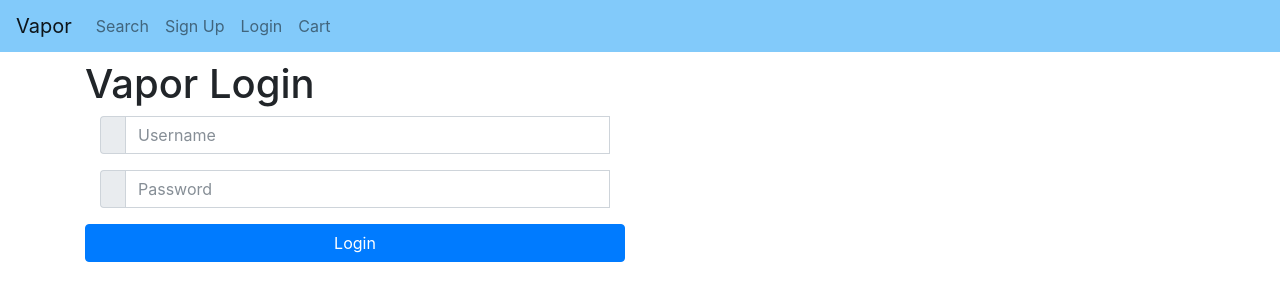
After one commit to rahul-tuladhar/cs4750-databases-final-project, a Django app: page /user/login/ in a window 1280 px wide. The commit adds this page. Shown: the top 301 px of the page. Run offline with Django 3.2, Linux system fonts and the light colour scheme; some libraries are stand-ins or nearby versions.

Commit message:
Changes to html

```diff
--- a/Vapor/Vapor/settings.py
+++ b/Vapor/Vapor/settings.py
@@ -41,6 +41,7 @@ INSTALLED_APPS = [
     'cart.apps.CartConfig',
     'search.apps.SearchConfig',
     'data.apps.DataConfig',
+    'user.apps.UserConfig',
 ]
 
 MIDDLEWARE = [
--- a/Vapor/Vapor/urls.py
+++ b/Vapor/Vapor/urls.py
@@ -23,4 +23,5 @@ urlpatterns = [
 	url(r'^cart/', include('cart.urls', namespace="cart", app_name="cart")),
 	url(r'^$', RedirectView.as_view(url='home/')),
     url(r'^admin/', admin.site.urls),
+    url(r'^user/', include('user.urls', namespace="user", app_name= "user")),
 ]
--- a/Vapor/home/templates/home/navbar.html
+++ b/Vapor/home/templates/home/navbar.html
@@ -8,13 +8,7 @@
     <ul class="navbar-nav">
       {% if is_logged_in %}
         <li class="nav-item">
-          <a class="nav-link {% if nav_context == 'Reports' %}active{% endif %}" href="/report/create_report/">Reports</a>
-        </li>
-        <li class="nav-item">
           <a class="nav-link {% if nav_context == 'Search' %}active{% endif %}" href="/search/">Search</a>
-        </li>
-        <li class="nav-item">
-          <a class="nav-link {% if nav_context == 'Messages' %}active{% endif %}" href="/messages/">Messages{% if unread_messages > 0 %}({{unread_messages}}){% endif %}</a>
         </li>
         <li class="nav-item">
           <a class="nav-link {% if nav_context == 'Profile' %}active{% endif %}" href="/users/myprofile/">My Profile</a>
@@ -32,6 +26,9 @@
         <li class="nav-item">
           <a class="nav-link {% if nav_context == 'Login' %}active{% endif %}" href="/users/login/">Login</a>
         </li>
+        <li class="nav-item">
+          <a class="nav-link {% if nav_context == 'Cart' %}active{% endif %}" href="/cart/">Cart</a>
+        </li>
       {% endif %}
     </ul>
   </div>
--- /dev/null
+++ b/Vapor/user/templates/user/login.html
@@ -0,0 +1,40 @@
+{% block content %}
+{% load static %}
+<link rel="stylesheet" href="https://fonts.googleapis.com/css?family=Roboto">
+<link rel="stylesheet" href="https://maxcdn.bootstrapcdn.com/bootstrap/4.0.0-beta.2/css/bootstrap.min.css" integrity="sha384-PsH8R72JQ3SOdhVi3uxftmaW6Vc51MKb0q5P2rRUpPvrszuE4W1povHYgTpBfshb" crossorigin="anonymous">
+<link rel="stylesheet" href="http://code.ionicframework.com/ionicons/2.0.1/css/ionicons.min.css">
+<link rel="stylesheet" href="{% static "css/home/home.css" %}">
+{% include "home/navbar.html" %}
+    <div class="container">
+        <div class="row">
+            <div class="col-md-6 center-block" style="float: none">
+            <div class="panel panel-default">
+                <div class="panel-heading">
+                    <h1>Vapor Login</h1>
+                </div>
+                <div class="panel-body">
+                    <form id="login_form" method="post" action="{% url 'login' %}">
+                        {% csrf_token %}
+                        <div class="form-group input-group col-md-12">
+                            <span class="input-group-addon" id="basic-addon1">
+                                <span class="glyphicon glyphicon-user"></span>
+                            </span>
+                            <input class="form-control" type="text" name="username" value="" placeholder="Username" size="50" aria-describedby="basic-addon1"/><br />
+                        </div>
+                        <div class="form-group input-group col-md-12">
+                            <span class="input-group-addon" id="basic-addon2">
+                                <span class="glyphicon glyphicon-lock"></span>
+                            </span>
+                            <input class="form-control" type="password" name="password" value="" placeholder="Password" size="50" aria-describedby="basic-addon2"/><br />
+                        </div>
+                        <div class="form-group">
+                            <input class="btn btn-primary col-md-12" type="submit" value="Login" />
+                        </div>
+                    </form>
+                </div>
+            </div>
+            </div>
+        </div><!-- END ROW -->
+    </div>
+
+{% endblock %}
--- a/Vapor/user/urls.py
+++ b/Vapor/user/urls.py
@@ -0,0 +1,14 @@
+
+from django.conf.urls import url, include
+from django.contrib import admin
+from . import views
+
+#Add Django site authentication urls (for login, logout, password management)
+urlpatterns = [
+    url(r'^accounts/', include('django.contrib.auth.urls')),
+   	url(r'^register/$', views.register_user, name='register-user'),
+    url(r'^confirm/(?P<activation_key>\w+)/$', views.register_confirm, name='register-confirm'),
+    url(r'^login/$', views.user_login, name='login'),
+    url(r'^logout/$', views.user_logout, name='logout'),
+
+]
--- a/Vapor/user/views.py
+++ b/Vapor/user/views.py
@@ -1,3 +1,87 @@
 from django.shortcuts import render
+from django.shortcuts import render_to_response
+from django.shortcuts import redirect
+from django.http import HttpResponse
+from django.template import loader
+from django.contrib.auth import authenticate, login, logout
+from django.views.generic import View, ListView, CreateView, UpdateView, DeleteView, DetailView
+from django.contrib.auth.models import User, Group, Permission
+from django.template.context_processors import csrf
+from django.template import RequestContext
+from django.http import HttpResponseRedirect
+from django.template import RequestContext
+from django.core.urlresolvers import reverse
+from django.shortcuts import get_object_or_404, resolve_url
+from django.contrib.contenttypes.models import ContentType
+from django.core.mail import send_mail
+# Create your views here.
+from data.models import Customers
 
-# Create your views here.
+def user_login(request):
+    if request.method == 'POST':
+        user = authenticate(username=request.POST.get('username'), password=request.POST.get('password'))
+        if user is not None:
+            up = UserProfile.objects.get(id = user.id)
+            if up.suspended:
+                return HttpResponse("Your account has been suspended. Contact a site manager for more information.")
+            else:
+                login(request, user)
+                return HttpResponseRedirect('/')
+        else:
+             return HttpResponse("Invalid login information. (If you believe you have entered the correct login information, contact the Site Manager.)")
+    else:
+        return render(request, 'user/login.html', {})
+
+def register_user(request):
+    if request.method == 'POST':
+        form = RegistrationForm(request.POST)
+        if form.is_valid():
+            form.save()
+            username = form.cleaned_data.get('username')
+            raw_password = form.cleaned_data.get('password1')
+            email = form.cleaned_data['email']
+            user_type = form.cleaned_data['user_type']
+
+            random_string = str(random.random()).encode('utf8')
+            salt = hashlib.sha1(random_string).hexdigest()[:5]
+            salted = (salt + email).encode('utf8')
+            activation_key = hashlib.sha1(salted).hexdigest()
+            key_expires = timezone.now() + datetime.timedelta(2)
+
+            user = User.objects.get(username=username)
+
+            user_profile = UserProfile(id=user.id, user=user, activation_key=activation_key,
+                   key_expires=key_expires, user_type=user_type)
+            user_profile.save()
+
+            email_subject = 'Vapor Registration Confirmation'
+
+            email_message = "Thank you for signing up with Vapor! To activate your account, please visit: \
+                http://127.0.0.1:8000/users/login/"
+
+            send_mail(email_subject, email_message, 'rt4hc@gmail.com', [email], fail_silently=False)
+
+            user = authenticate(username=username, password=raw_password)
+            login(request, user)
+            return redirect('/newuserkeylanding/')
+    else:
+        form = RegistrationForm()
+    return render(request, 'users/register.html', {'form': form})
+
+def register_confirm(request, activation_key):
+    if request.user.is_authenticated():
+        HttpResponseRedirect('http://127.0.0.1:8000/')
+
+    user_profile = get_object_or_404(UserProfile, activation_key=activation_key)
+
+    if user_profile.key_expires < timezone.now():
+        return HttpResponse("Activation key not working! Please register a new account.")
+
+    user = user_profile.user
+    user.is_active = True
+    user.save()
+    return HttpResponse("Registration successful! Please go to the login page to log in to your account!")
+
+def user_logout(request):
+    logout(request)
+    return HttpResponseRedirect('/user/login/')
```
Also changed, not shown: Vapor/cart/templates/cart/cart_view.html (+7 -0 lines), Vapor/data/migrations/0002_auto_20171127_2322.py (added).
